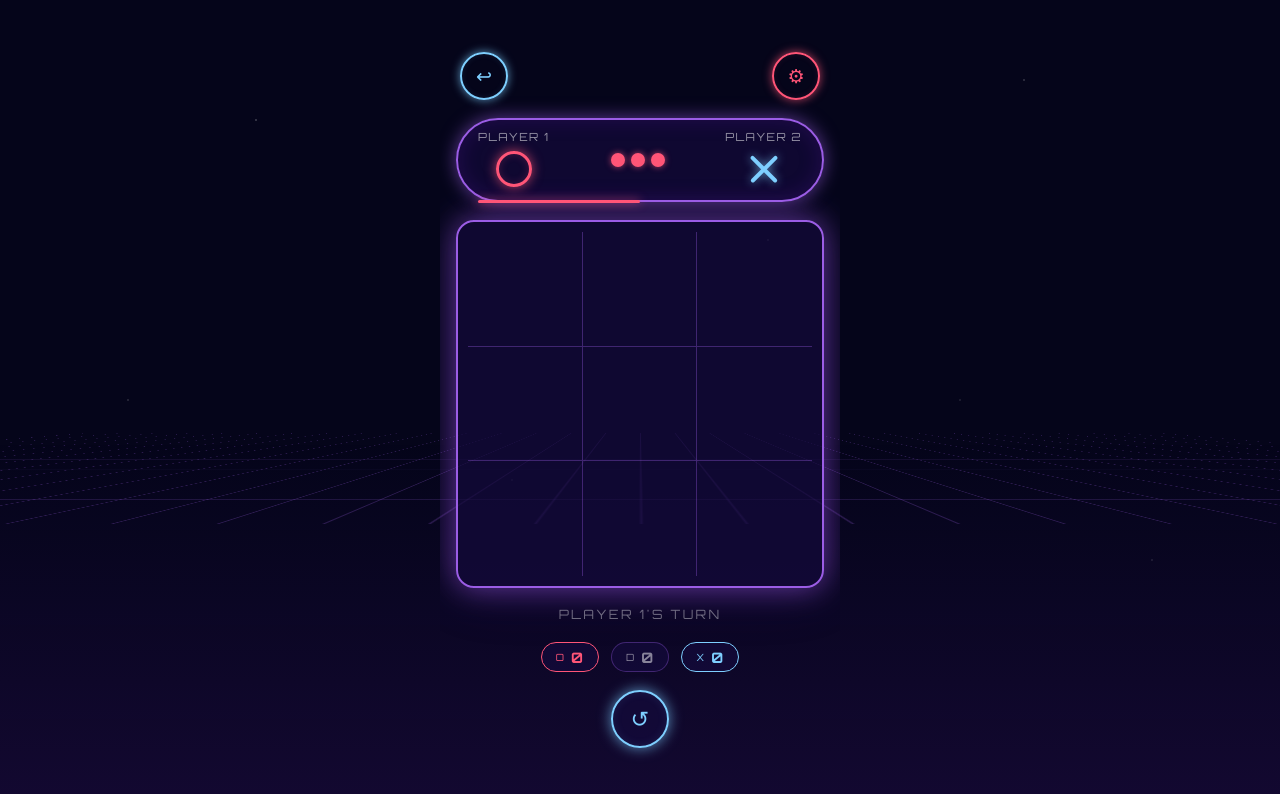
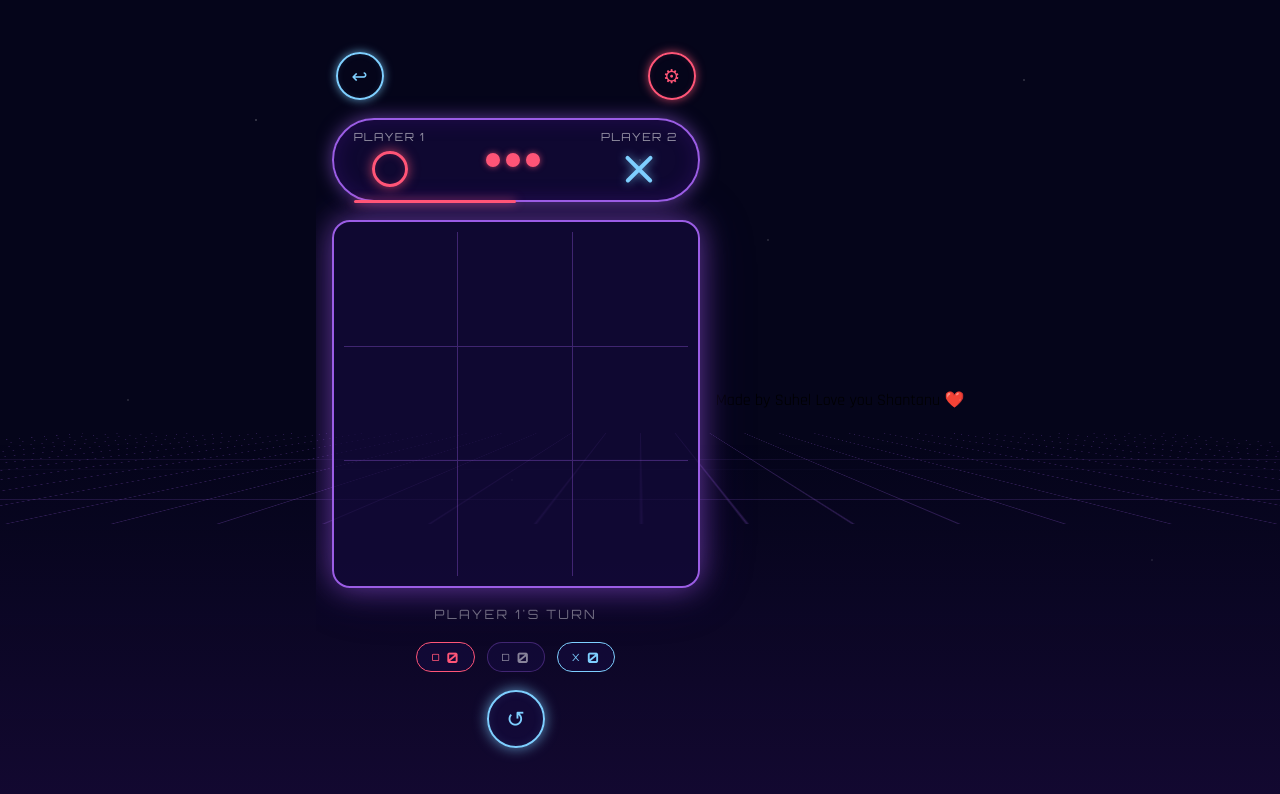
Before and after one commit to feastudentsuhel/tictactoe, a plain HTML site: page index.html in a window 1280 px wide. Drawn offline with Linux system fonts and the light colour scheme.

Commit message:
Update index.html

```diff
--- a/index.html
+++ b/index.html
@@ -64,6 +64,11 @@
 
 </div>
 
+<div class="made-by">
+  <span class="line1">Made by Suhel</span>
+  <span class="line2">Love you Shantanu ❤️</span>
+</div>
+
 <script src="script.js"></script>
 </body>
 </html>
```
